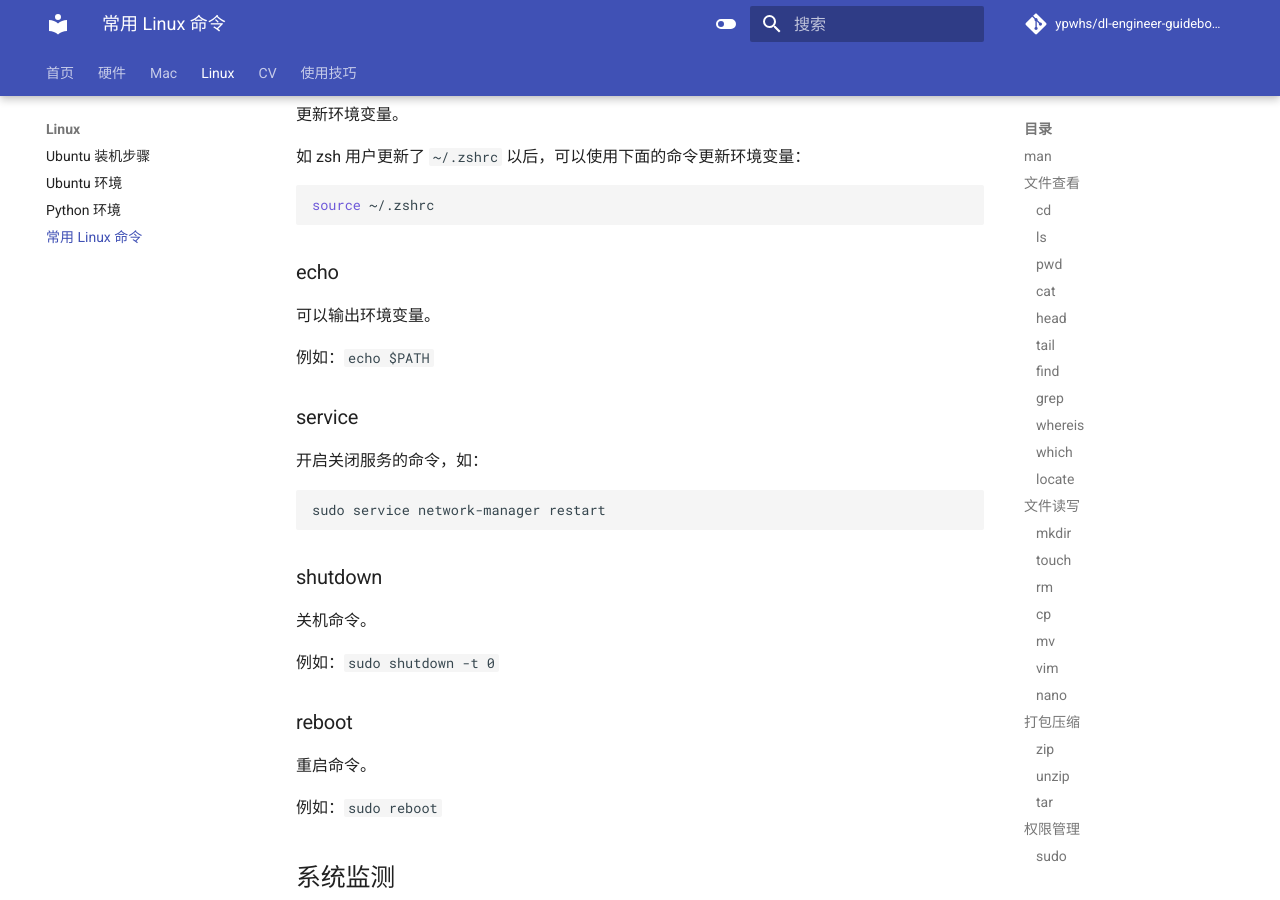
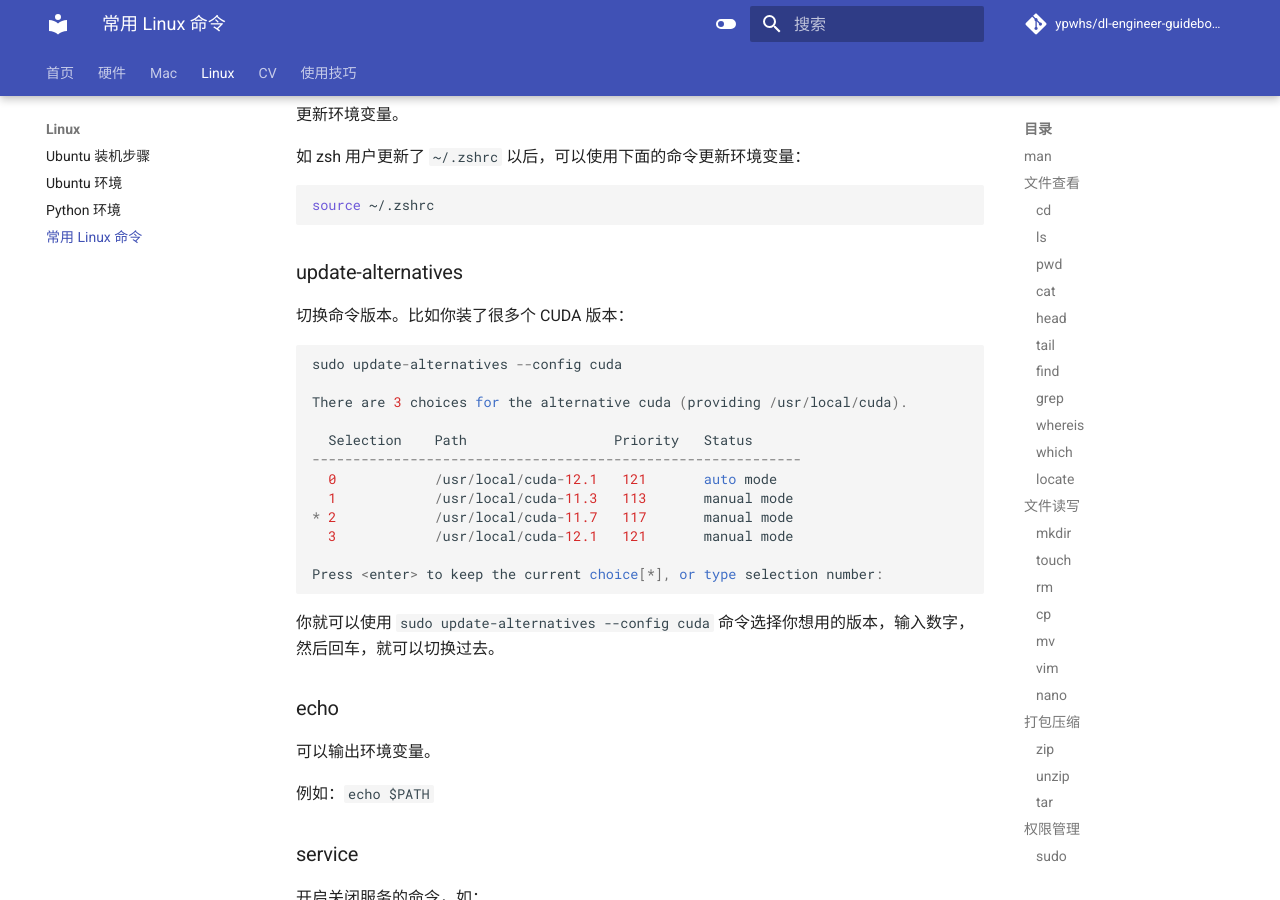
Before and after one commit to ypwhs/dl-engineer-guidebook, an MkDocs documentation site: the page built from docs/linux-command.md, in a window 1280 px wide and 900 px high, scrolled down 7519 px. Built offline with MkDocs 1.6.1 and Material for MkDocs 9.7.7, drawn with Linux system fonts in a browser that asks for light colours; comment, search, counter and statistics services are not loaded.

Commit message:
Update linux-command.md

````diff
--- a/docs/linux-command.md
+++ b/docs/linux-command.md
@@ -298,6 +298,27 @@ export PATH=/usr/local/cuda/bin:$PATH
 source ~/.zshrc
 ```
 
+### update-alternatives
+
+切换命令版本。比如你装了很多个 CUDA 版本：
+
+```
+sudo update-alternatives --config cuda
+
+There are 3 choices for the alternative cuda (providing /usr/local/cuda).
+
+  Selection    Path                  Priority   Status
+------------------------------------------------------------
+  0            /usr/local/cuda-12.1   121       auto mode
+  1            /usr/local/cuda-11.3   113       manual mode
+* 2            /usr/local/cuda-11.7   117       manual mode
+  3            /usr/local/cuda-12.1   121       manual mode
+
+Press <enter> to keep the current choice[*], or type selection number:
+```
+
+你就可以使用 `sudo update-alternatives --config cuda` 命令选择你想用的版本，输入数字，然后回车，就可以切换过去。
+
 ### echo
 
 可以输出环境变量。
````
